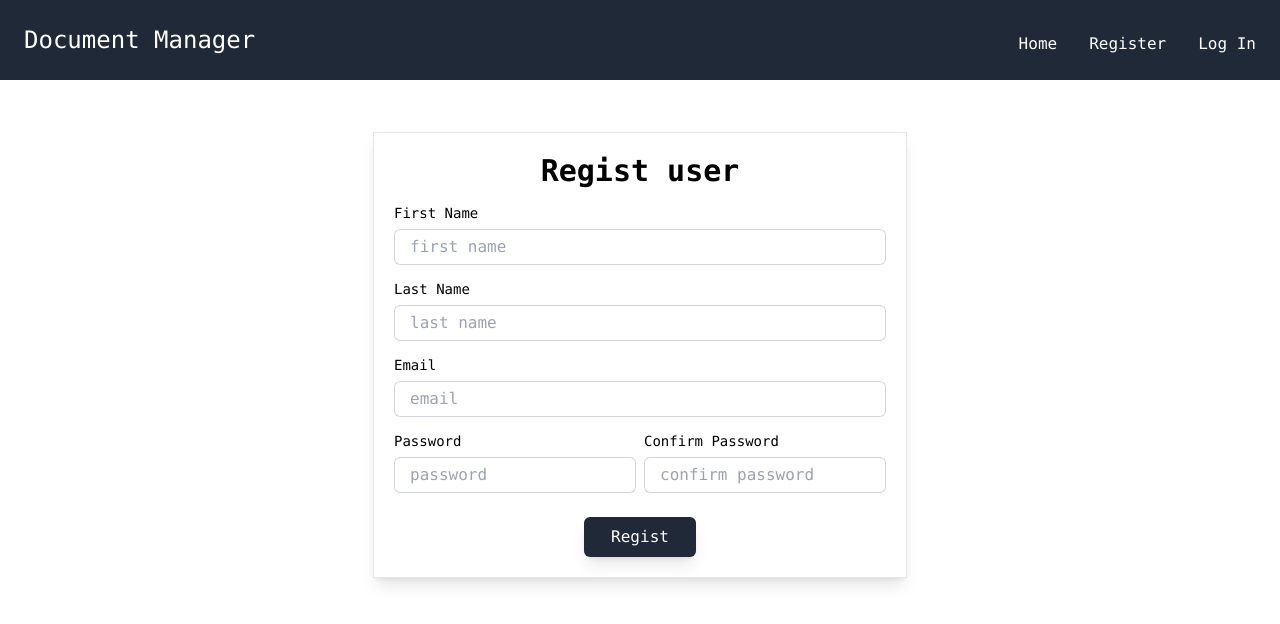
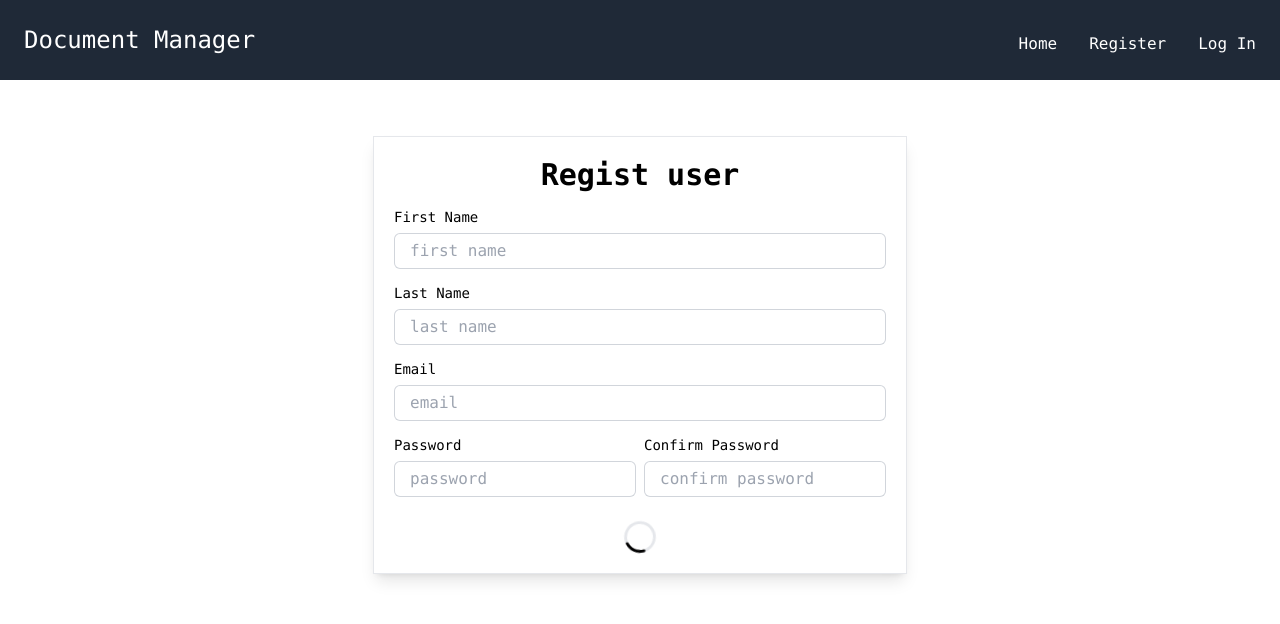
Before and after one commit to juanescastro29/documentsmanager, a Next.js app in the folder documentsfrontend/: page /regist in a window 1280 px wide. Shown: the top 624 px of the page. Built offline with nearby package versions, Linux system fonts and the light colour scheme.

Commit message:
add spinners to login and register

```diff
--- a/documentsfrontend/src/components/Documents.jsx
+++ b/documentsfrontend/src/components/Documents.jsx
@@ -9,6 +9,7 @@ import Download from "@/app/icons/Download";
 import toast from "react-hot-toast";
 import { UserContext } from "@/context/UserContext";
 import useSWR, { mutate } from "swr";
+import Spinner from "./Spinner";
 
 const Documents = () => {
   const [page, setPage] = useState(1);
@@ -20,6 +21,7 @@ const Documents = () => {
     revalidateOnFocus: false,
   });
   const { user } = useContext(UserContext);
+  const [loading, setLoading] = useState(false)
 
   async function fetchDocs(url) {
     const userId = user[0]._id;
@@ -92,23 +94,7 @@ const Documents = () => {
               role="status"
               className="flex justify-center items-center h-96"
             >
-              <svg
-                aria-hidden="true"
-                className="w-8 h-8 text-gray-200 animate-spin fill-blue-600"
-                viewBox="0 0 100 101"
-                fill="none"
-                xmlns="http://www.w3.org/2000/svg"
-              >
-                <path
-                  d="M100 50.5908C100 78.2051 77.6142 100.591 50 100.591C22.3858 100.591 0 78.2051 0 50.5908C0 22.9766 22.3858 0.59082 50 0.59082C77.6142 0.59082 100 22.9766 100 50.5908ZM9.08144 50.5908C9.08144 73.1895 27.4013 91.5094 50 91.5094C72.5987 91.5094 90.9186 73.1895 90.9186 50.5908C90.9186 27.9921 72.5987 9.67226 50 9.67226C27.4013 9.67226 9.08144 27.9921 9.08144 50.5908Z"
-                  fill="currentColor"
-                />
-                <path
-                  d="M93.9676 39.0409C96.393 38.4038 97.8624 35.9116 97.0079 33.5539C95.2932 28.8227 92.871 24.3692 89.8167 20.348C85.8452 15.1192 80.8826 10.7238 75.2124 7.41289C69.5422 4.10194 63.2754 1.94025 56.7698 1.05124C51.7666 0.367541 46.6976 0.446843 41.7345 1.27873C39.2613 1.69328 37.813 4.19778 38.4501 6.62326C39.0873 9.04874 41.5694 10.4717 44.0505 10.1071C47.8511 9.54855 51.7191 9.52689 55.5402 10.0491C60.8642 10.7766 65.9928 12.5457 70.6331 15.2552C75.2735 17.9648 79.3347 21.5619 82.5849 25.841C84.9175 28.9121 86.7997 32.2913 88.1811 35.8758C89.083 38.2158 91.5421 39.6781 93.9676 39.0409Z"
-                  fill="currentFill"
-                />
-              </svg>
-              <span className="sr-only">Loading...</span>
+              <Spinner />
             </div>
           ) : (
             <>
--- a/documentsfrontend/src/components/Form.jsx
+++ b/documentsfrontend/src/components/Form.jsx
@@ -4,9 +4,12 @@ import { useRouter } from "next/navigation";
 import { useForm } from "react-hook-form";
 import toast from "react-hot-toast";
 import { motion } from "framer-motion";
+import { useState } from "react";
+import Spinner from "./Spinner";
 
 const Form = () => {
   const router = useRouter();
+  const [loading, setLoading] = useState(true);
   const {
     register,
     handleSubmit,
@@ -15,22 +18,28 @@ const Form = () => {
   } = useForm();
 
   async function registUser(dataForm) {
+    setLoading(true)
     dataForm.rol = "USER";
-    const response = await fetch("http://localhost:4000/api/user", {
+    const response = await fetch(
+      "http://localhost:4000/api/user",
+      {
         method: "POST",
         headers: {
           "Content-type": "application/json",
         },
         body: JSON.stringify(dataForm),
-    });
+      }
+    );
 
     const data = await response.json();
 
     if (data.message === "User created successfully") {
       router.push("/login");
       toast.success("User created successfully");
+      setLoading(false)
     } else {
       toast.error(`${data.message}`);
+      setLoading(false)
     }
   }
 
@@ -43,7 +52,7 @@ const Form = () => {
         delayChildren: 0.4,
         staggerChildren: 0.2,
         duration: 0.8,
-        type: "spring"
+        type: "spring",
       },
     },
   };
@@ -64,9 +73,7 @@ const Form = () => {
       animate="visible"
       variants={formVariants}
     >
-      <motion.h1
-        className="text-2xl lg:text-3xl font-bold col-span-2 text-center"
-      >
+      <motion.h1 className="text-2xl lg:text-3xl font-bold col-span-2 text-center">
         Regist user
       </motion.h1>
       <motion.div className="col-span-2" variants={formItemVariants}>
@@ -189,10 +196,17 @@ const Form = () => {
           </div>
         )}
       </motion.div>
-      <motion.div className="flex items-center justify-center col-span-2 mt-4" variants={formItemVariants}>
+      <motion.div
+        className="flex items-center justify-center col-span-2 mt-4"
+        variants={formItemVariants}
+      >
+        {loading ? (
+          <Spinner />
+        ) : (
           <button className="bg-gray-800 rounded-md shadow-lg text-white h-10 w-28">
             Regist
           </button>
+        )}
       </motion.div>
     </motion.form>
   );
--- a/documentsfrontend/src/components/LoginForm.jsx
+++ b/documentsfrontend/src/components/LoginForm.jsx
@@ -3,13 +3,15 @@
 import { UserContext } from "@/context/UserContext";
 import Link from "next/link";
 import { useRouter } from "next/navigation";
-import { useContext } from "react";
+import { useContext, useState } from "react";
 import { useForm } from "react-hook-form";
-import { motion } from 'framer-motion'
+import { motion } from "framer-motion";
 import toast from "react-hot-toast";
+import Spinner from "./Spinner";
 
 const LoginForm = () => {
   const { setSession, setUser } = useContext(UserContext);
+  const [loading, setLoading] = useState(false);
   const router = useRouter();
 
   const {
@@ -19,13 +21,17 @@ const LoginForm = () => {
   } = useForm();
 
   async function login(dataForm) {
-    const response = await fetch("http://localhost:4000/api/user/login", {
+    setLoading(true);
+    const response = await fetch(
+      "https://documentsbackend.vercel.app/api/user/login",
+      {
         method: "POST",
         headers: {
           "Content-type": "application/json",
         },
         body: JSON.stringify(dataForm),
-    });
+      }
+    );
 
     const data = await response.json();
 
@@ -36,12 +42,15 @@ const LoginForm = () => {
       window.localStorage.setItem("user", JSON.stringify(data.user));
       router.push("/");
       toast.success("Login completed successfully");
+      setLoading(false);
     } else {
       if (data.message === "Unregistered user") {
         router.push("/regist");
         toast.error(`${data.message}`);
+        setLoading(false);
       } else {
         toast.error(`${data.message}`);
+        setLoading(false);
       }
     }
   }
@@ -55,7 +64,7 @@ const LoginForm = () => {
         delayChildren: 0.4,
         staggerChildren: 0.2,
         duration: 0.8,
-        type: "spring"
+        type: "spring",
       },
     },
   };
@@ -119,17 +128,27 @@ const LoginForm = () => {
           </div>
         )}
       </motion.div>
-      <motion.div className="col-span-2 text-slate-400" variants={formItemVariants}>
+      <motion.div
+        className="col-span-2 text-slate-400"
+        variants={formItemVariants}
+      >
         <small>
           <Link href="/regist" className="hover:underline">
             Create an account.
           </Link>
         </small>
       </motion.div>
-      <motion.div className="flex items-center justify-center col-span-2 mt-4" variants={formItemVariants}>
+      <motion.div
+        className="flex items-center justify-center col-span-2 mt-4"
+        variants={formItemVariants}
+      >
+        {loading ? (
+          <Spinner />
+        ) : (
           <button className="bg-gray-800 rounded-md shadow-lg text-white h-10 w-28">
             Login
           </button>
+        )}
       </motion.div>
     </motion.form>
   );
--- /dev/null
+++ b/documentsfrontend/src/components/Spinner.jsx
@@ -0,0 +1,24 @@
+import React from "react";
+
+const Spinner = () => {
+  return (
+    <svg
+      aria-hidden="true"
+      className="w-8 h-8 text-gray-200 animate-spin fill-black"
+      viewBox="0 0 100 101"
+      fill="none"
+      xmlns="http://www.w3.org/2000/svg"
+    >
+      <path
+        d="M100 50.5908C100 78.2051 77.6142 100.591 50 100.591C22.3858 100.591 0 78.2051 0 50.5908C0 22.9766 22.3858 0.59082 50 0.59082C77.6142 0.59082 100 22.9766 100 50.5908ZM9.08144 50.5908C9.08144 73.1895 27.4013 91.5094 50 91.5094C72.5987 91.5094 90.9186 73.1895 90.9186 50.5908C90.9186 27.9921 72.5987 9.67226 50 9.67226C27.4013 9.67226 9.08144 27.9921 9.08144 50.5908Z"
+        fill="currentColor"
+      />
+      <path
+        d="M93.9676 39.0409C96.393 38.4038 97.8624 35.9116 97.0079 33.5539C95.2932 28.8227 92.871 24.3692 89.8167 20.348C85.8452 15.1192 80.8826 10.7238 75.2124 7.41289C69.5422 4.10194 63.2754 1.94025 56.7698 1.05124C51.7666 0.367541 46.6976 0.446843 41.7345 1.27873C39.2613 1.69328 37.813 4.19778 38.4501 6.62326C39.0873 9.04874 41.5694 10.4717 44.0505 10.1071C47.8511 9.54855 51.7191 9.52689 55.5402 10.0491C60.8642 10.7766 65.9928 12.5457 70.6331 15.2552C75.2735 17.9648 79.3347 21.5619 82.5849 25.841C84.9175 28.9121 86.7997 32.2913 88.1811 35.8758C89.083 38.2158 91.5421 39.6781 93.9676 39.0409Z"
+        fill="currentFill"
+      />
+    </svg>
+  );
+};
+
+export default Spinner;
```
Lines whose indentation alone changed are shown as unchanged.
